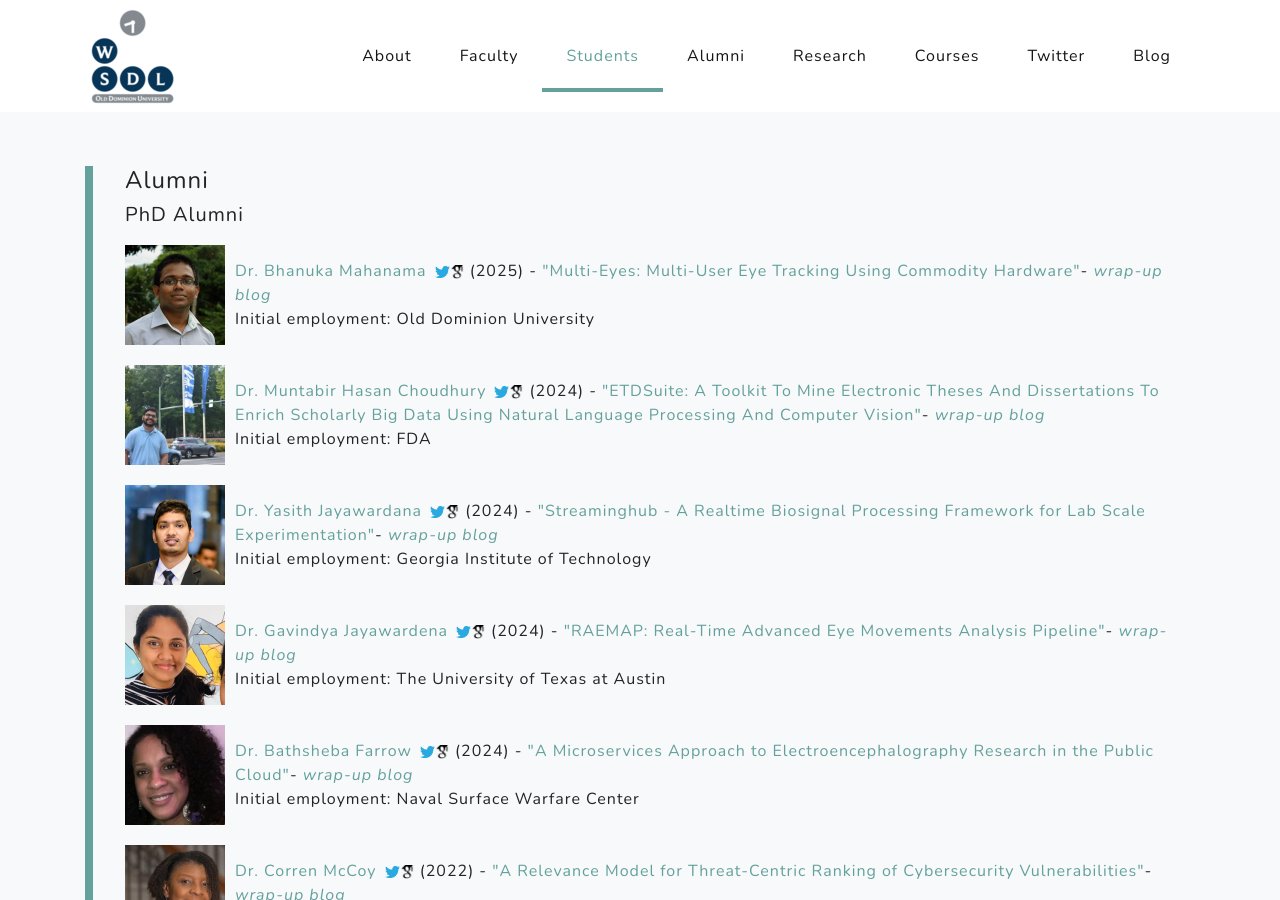
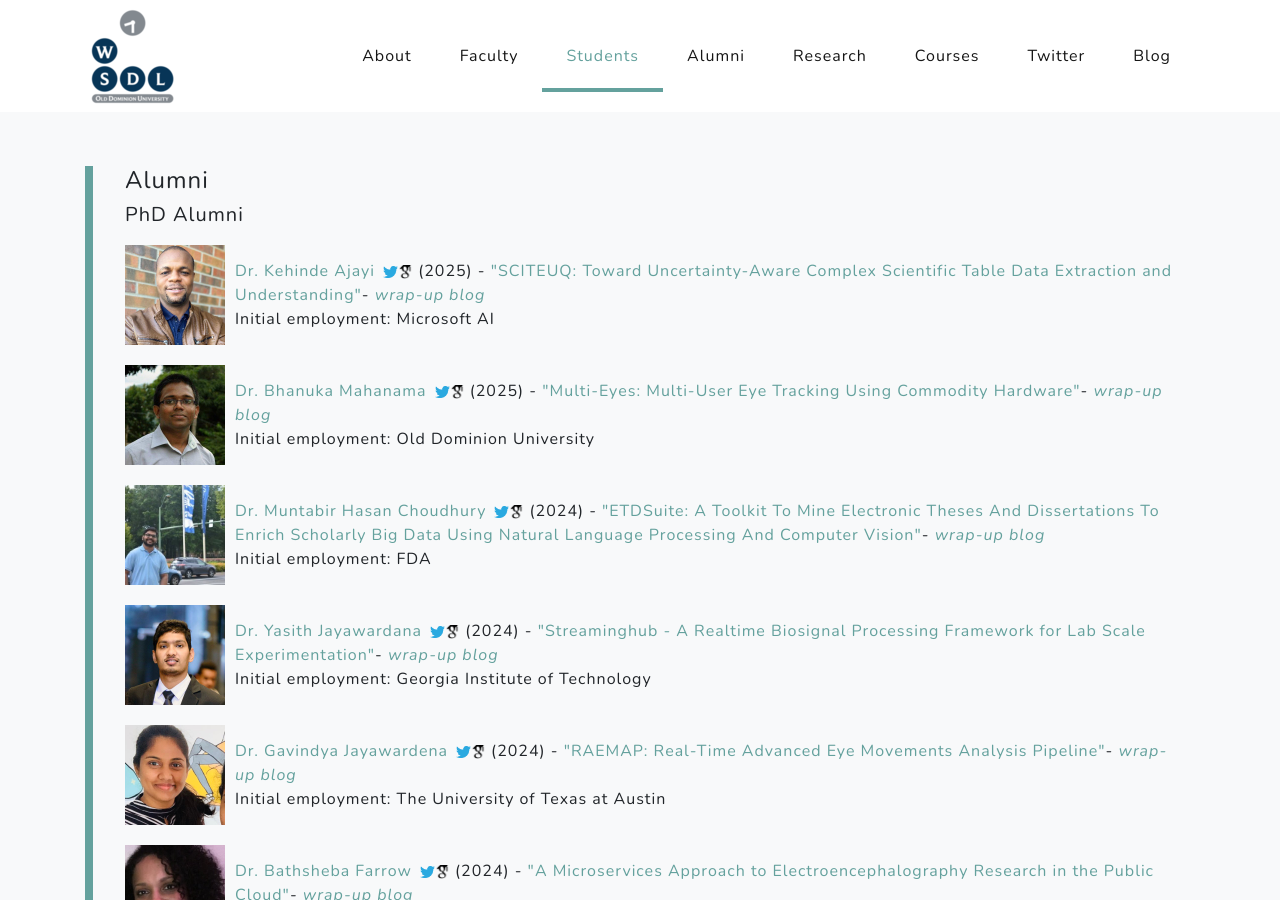
Before and after one commit to oduwsdl/oduwsdl.github.io, a Jekyll site: the page built from index.html, in a window 1280 px wide and 900 px high, scrolled down 5523 px. Built offline with Jekyll 4.4.1, drawn with Linux system fonts in a browser that asks for light colours; nearby versions of some CDN libraries.

Commit message:
Add Kehinde Ajayi to alumni list

```diff
--- a/_data/alumni.yml
+++ b/_data/alumni.yml
@@ -1,4 +1,15 @@
 phd:
+- name: Kehinde Ajayi
+  homepage: https://www.linkedin.com/in/ajayikehindepeter/
+  twitter_handle: AjayiKehindep
+  google_scholar_id: ib2zhJQAAAAJ
+  graduation_year: 2025
+  thesis:
+    title: "SCITEUQ: Toward Uncertainty-Aware Complex Scientific Table Data Extraction and Understanding"
+    link: https://digitalcommons.odu.edu/computerscience_etds/
+  wrapup_blog_post: https://ws-dl.blogspot.com/2025/12/2025-12-31-from-tables-to-triumph-phd.html
+  initial_employment: Microsoft AI
+
 - name: Bhanuka Mahanama
   homepage: https://www.cs.odu.edu/~bhanuka/
   twitter_handle: mahanama94
```
